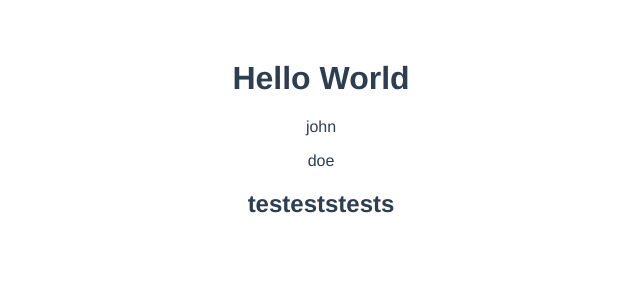
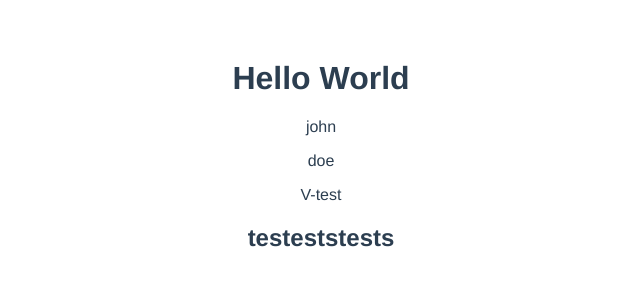
Before and after one commit to dctreborn/vue-practice, a Vue app: page / in a window 1280 px wide. Shown: the top 300 px of the page, without its empty margins (319-959 px from the left). Built offline with nearby package versions, Linux system fonts and the light colour scheme.

Commit message:
v-html example added

```diff
--- a/src/components/Test.vue
+++ b/src/components/Test.vue
@@ -5,6 +5,7 @@
       </h1>
       <p>{{user.first_name}}</p>
       <p v-text="user.last_name"/>
+      <span v-html="html"/>
   </div>
 </template>
 
@@ -17,7 +18,8 @@
                 user: {
                     first_name: "john",
                     last_name: "doe"
-                }
+                },
+                html: 'V-test'
             }
         }
     }
```
